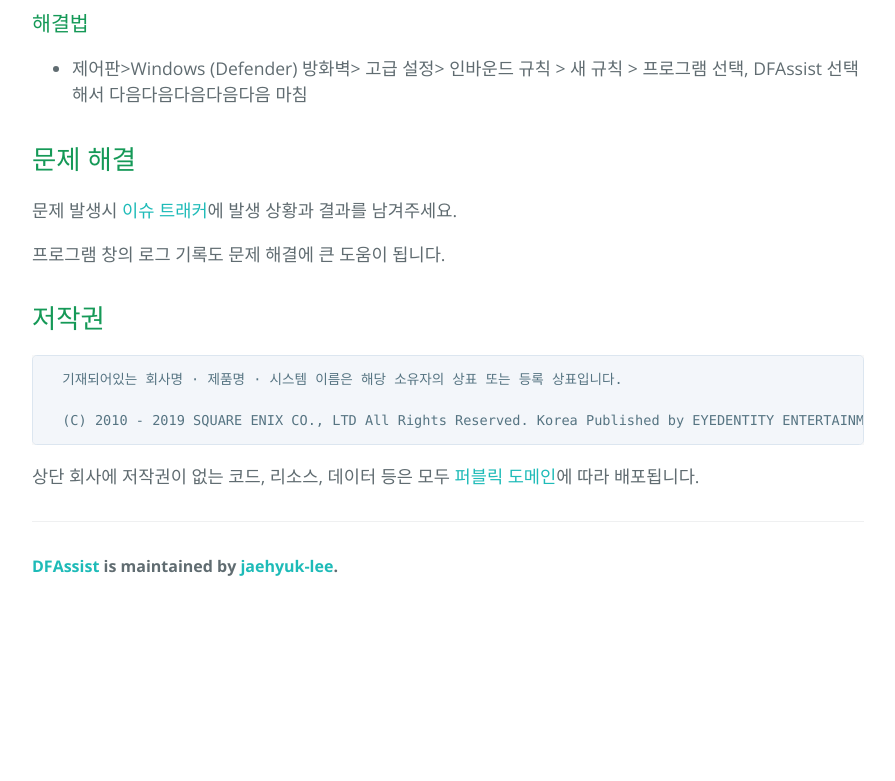
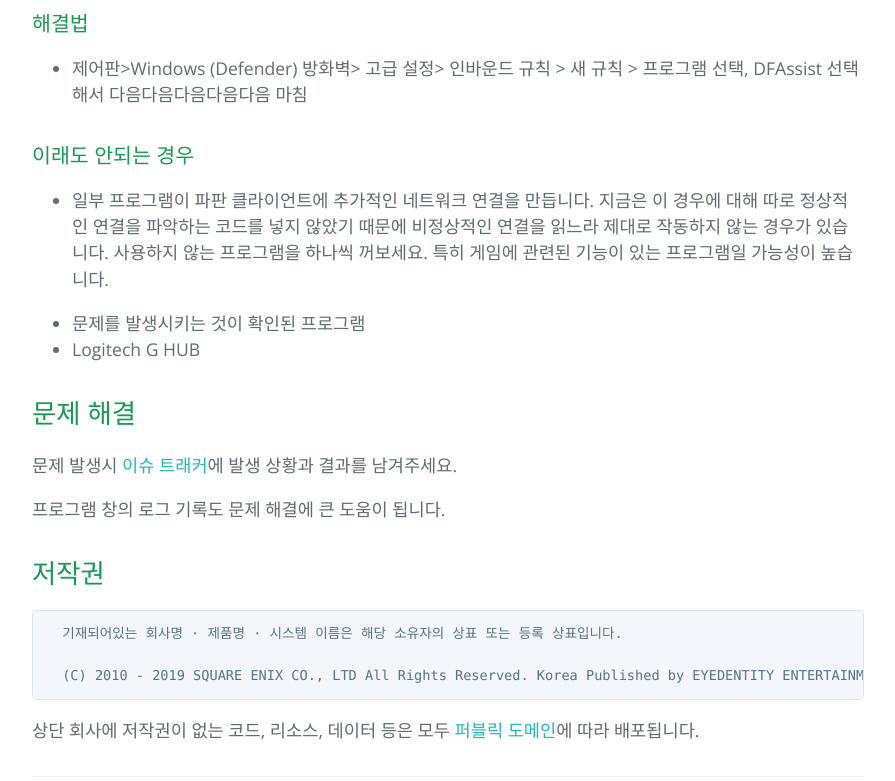
Before and after one commit to devunt/DFAssist, a Jekyll site: the page built from docs/faq.md, in a window 1280 px wide and 900 px high, scrolled down 1105 px, cut to the strip 119-900 px from the top of the window. Shown: the whole strip, without its empty margins (192-1087 px from the left). Built offline with Jekyll 4.4.1, drawn with Linux system fonts in a browser that asks for light colours; before the commit the page ends 1834 px from its top, so only the background shows below that.

Commit message:
check if remote ip is 127.0.0.1
instead of 9010

+ FAQ update (Korean)

```diff
--- a/docs/faq.md
+++ b/docs/faq.md
@@ -23,6 +23,13 @@
 
 - 제어판>Windows (Defender) 방화벽> 고급 설정> 인바운드 규칙 > 새 규칙 > 프로그램 선택, DFAssist 선택해서 다음다음다음다음다음 마침
 
+### 이래도 안되는 경우
+
+- 일부 프로그램이 파판 클라이언트에 추가적인 네트워크 연결을 만듭니다. 지금은 이 경우에 대해 따로 정상적인 연결을 파악하는 코드를 넣지 않았기 때문에 비정상적인 연결을 읽느라 제대로 작동하지 않는 경우가 있습니다. 사용하지 않는 프로그램을 하나씩 꺼보세요. 특히 게임에 관련된 기능이 있는 프로그램일 가능성이 높습니다.
+
+- 문제를 발생시키는 것이 확인된 프로그램
+ - Logitech G HUB
+
 ## 문제 해결
 문제 발생시 [이슈 트래커](https://github.com/jaehyuk-lee/DFAssist/issues)에 발생 상황과 결과를 남겨주세요.
 
```
Also changed, not shown: 1 other file.
